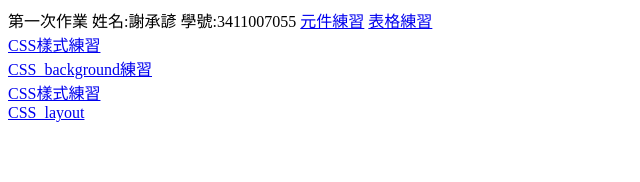
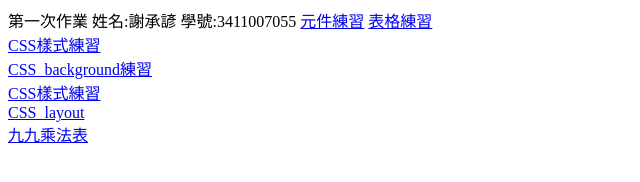
Before and after one commit to 002315646846541/3411007055, a plain HTML site: page index.html in a window 1280 px wide. Shown: the whole page, without its empty margins (0-640 px from the left). Drawn offline with Linux system fonts and the light colour scheme.

Commit message:
Add files via upload

```diff
--- a/index.html
+++ b/index.html
@@ -20,5 +20,7 @@
     <a href="css_all.html">CSS樣式練習</a>
     <br>
     <a href="layout.html">CSS_layout</a>
+    <br>
+    <a href="99.html">九九乘法表</a>
 </body>
 </html>
```
